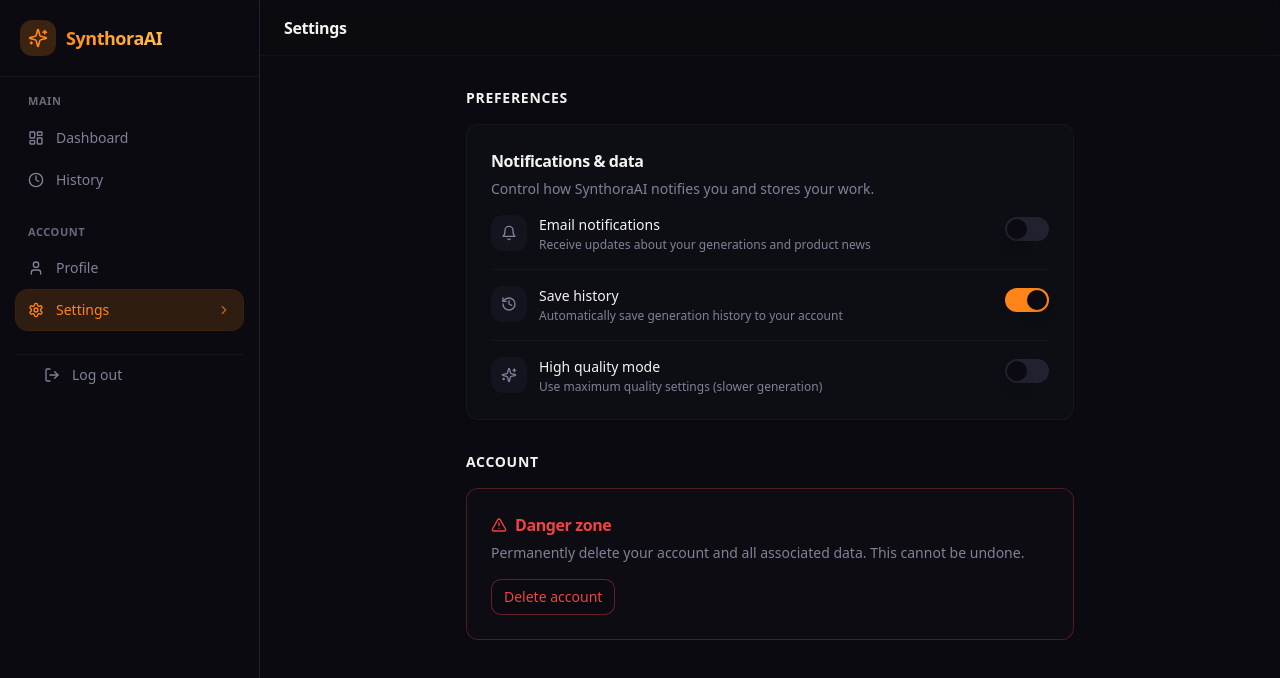
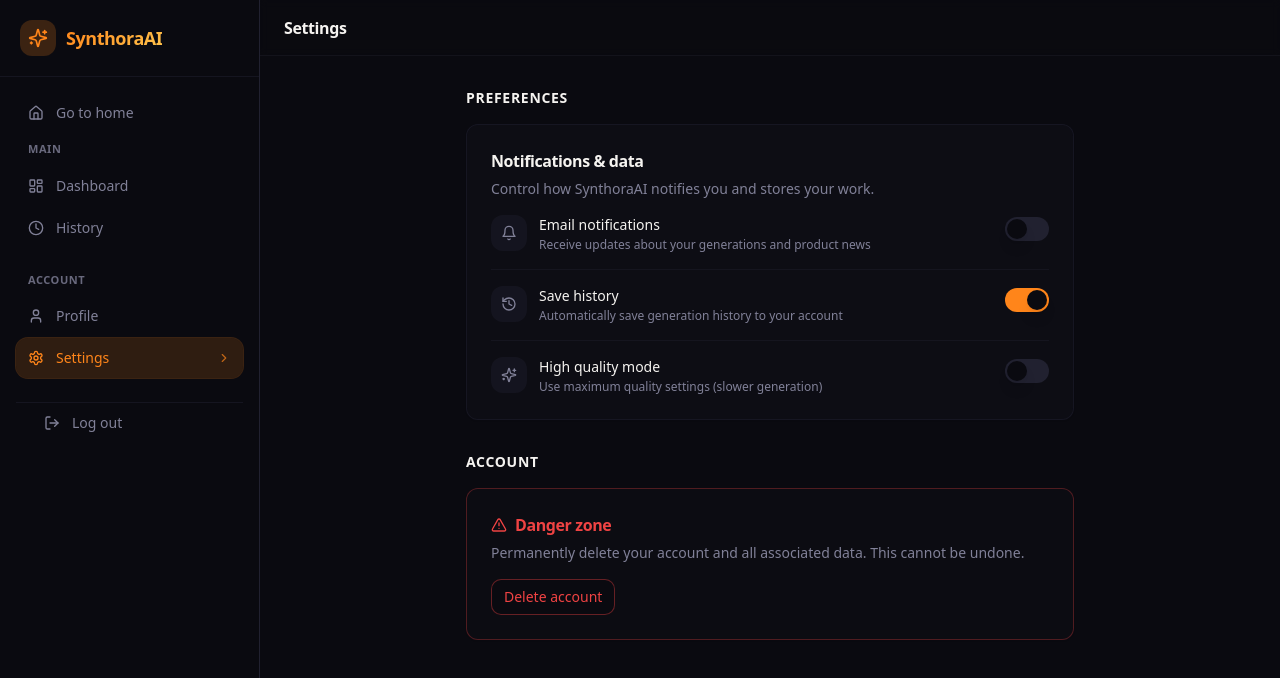
Before and after one commit to abhinavsaxena2308/Synthora-AI, a React (Vite) app: page /settings in a window 1280 px wide. Shown: the top 678 px of the page. Built offline with nearby package versions, Linux system fonts and the light colour scheme; no server answers; sample sign-in values are in the browser's storage; the HTML template or start-up script is replaced by a standard one.

Commit message:
Add home link to DashboardLayout for easy navigation

```diff
--- a/src/components/DashboardLayout.tsx
+++ b/src/components/DashboardLayout.tsx
@@ -1,5 +1,5 @@
 import { Link, useLocation } from "react-router-dom";
-import { LayoutDashboard, Clock, Settings, User, Sparkles, ChevronRight, LogOut } from "lucide-react";
+import { LayoutDashboard, Clock, Settings, User, Sparkles, ChevronRight, LogOut, Home } from "lucide-react";
 import { useAuth } from "@/contexts/AuthContext";
 
 const mainLinks = [
@@ -42,6 +42,17 @@ const DashboardLayout = ({ children, title }: DashboardLayoutProps) => {
         </div>
         <nav className="flex-1 flex flex-col p-4 space-y-6 overflow-auto">
           <div>
+            <Link
+              to="/"
+              className={`flex items-center gap-3 px-3 py-2.5 rounded-xl text-sm font-medium transition-all duration-200 mb-2 ${
+                location.pathname === "/"
+                  ? "bg-primary/15 text-primary shadow-[0_0_0_1px_hsl(var(--primary)/0.2)]"
+                  : "text-muted-foreground hover:text-foreground hover:bg-sidebar-accent/80"
+              }`}
+            >
+              <Home className="h-4 w-4 flex-shrink-0" />
+              Go to home
+            </Link>
             <p className="px-3 mb-2 text-[11px] font-semibold uppercase tracking-wider text-muted-foreground/80">
               Main
             </p>
```
